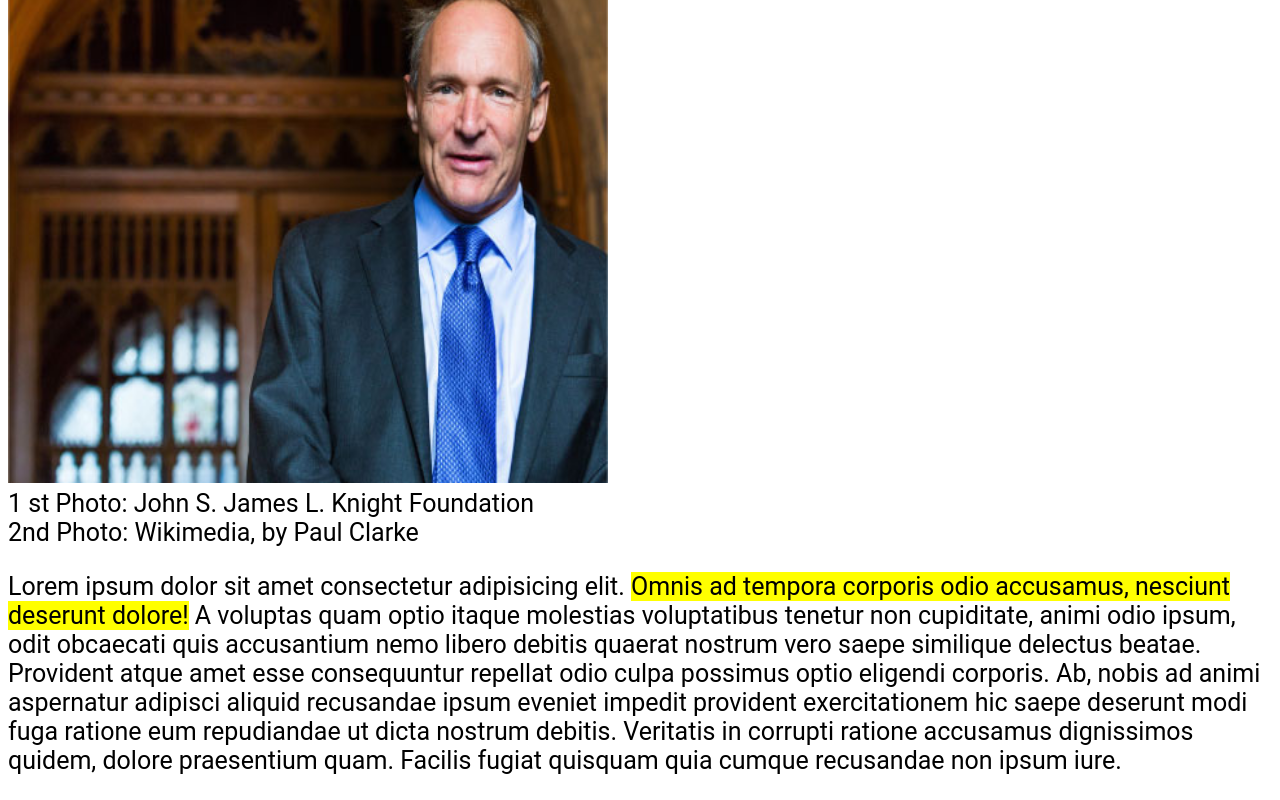
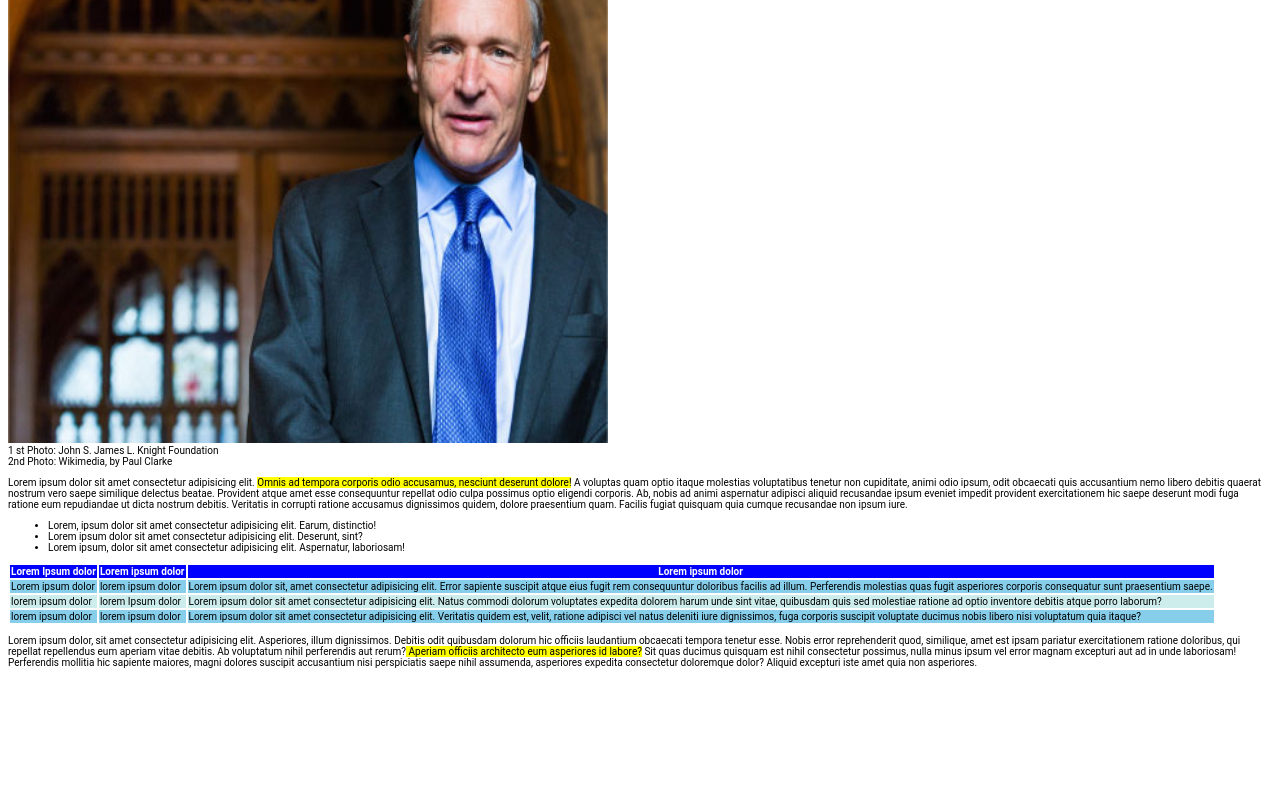
Before and after one commit to devitoangelo/html-css-booleaner, a plain HTML site: page index.html in a window 1280 px wide. Shown: the part 888-1688 px from the top of the page. After the commit the page ends 1566 px from the top, so only its background shows below. Drawn offline with Linux system fonts and the light colour scheme.

Commit message:
main commit

```diff
--- a/css/style.css
+++ b/css/style.css
@@ -1,6 +1,6 @@
 body{
     font-family: 'Roboto', sans-serif;
-    font-size: 25px;
+    font-size: 10px;
 
 
 }
@@ -93,3 +93,43 @@ body{
 
 
 }
+
+
+
+
+
+
+
+#table{
+    background-color: blue;
+    color: white;
+
+
+
+}
+
+
+
+#table1{
+    background-color: skyblue;
+
+
+
+}
+
+#table2{
+
+    background-color:rgb(205, 237, 237);
+
+
+}
+
+
+
+
+
+#table3{
+    background-color: skyblue;
+
+
+}
--- a/index.html
+++ b/index.html
@@ -45,10 +45,105 @@
          <div>
             <span>2nd Photo: Wikimedia, by Paul Clarke</span>
          </div>
+     </section>
+     <section>
          <p>Lorem ipsum dolor sit amet consectetur adipisicing elit. <mark> Omnis ad tempora corporis odio accusamus, nesciunt deserunt dolore!</mark> A voluptas quam optio itaque molestias voluptatibus tenetur non cupiditate, animi odio ipsum, odit obcaecati quis accusantium nemo libero debitis quaerat nostrum vero saepe similique delectus beatae. Provident atque amet esse consequuntur repellat odio culpa possimus optio eligendi corporis. Ab, nobis ad animi aspernatur adipisci aliquid recusandae ipsum eveniet impedit provident exercitationem hic saepe deserunt modi fuga ratione eum repudiandae ut dicta nostrum debitis. Veritatis in corrupti ratione accusamus dignissimos quidem, dolore praesentium quam. Facilis fugiat quisquam quia cumque recusandae non ipsum iure.</p>
+
+     </section>
+
+     <section>
+         <ul>
+            <li>Lorem, ipsum dolor sit amet consectetur adipisicing elit. Earum, distinctio!</li>
+            <li>Lorem ipsum dolor sit amet consectetur adipisicing elit. Deserunt, sint?</li>
+            <li>Lorem ipsum, dolor sit amet consectetur adipisicing elit. Aspernatur, laboriosam!</li>
+         </ul>
+     </section>
+
+
+
+
+
+     <div class="contenitore">
+         <section>
+             <table>
+                 <thead>
+                    <tr id="table">
+                       <th>Lorem Ipsum dolor</th>
+
+                       <th>Lorem ipsum dolor</th>
+
+                       <th>Lorem ipsum dolor</th>
+                    </tr>
+
+                 </thead>
+
+                 <tbody>
+                   <tr id="table1">
+                       <td>Lorem ipsum dolor</td>
+                       <td>lorem ipsum dolor</td>
+                       <td>Lorem ipsum dolor sit, amet consectetur adipisicing elit. Error sapiente suscipit atque eius fugit rem consequuntur doloribus facilis ad illum. Perferendis molestias quas fugit asperiores corporis consequatur sunt praesentium saepe.</td>
+                      <tbody>
+                         <tr id="table2">
+                            <td>lorem ipsum dolor</td>
+                            <td>lorem Ipsum dolor</td>
+                            <td>Lorem ipsum dolor sit amet consectetur adipisicing elit. Natus commodi dolorum voluptates expedita dolorem harum unde sint vitae, quibusdam quis sed molestiae ratione ad optio inventore debitis atque porro laborum?</td>
+                         </tr>
+
+
+
+
+                      </tbody>
+                      <tbody>
+                         <tr id="table3">
+                            <td>lorem ipsum dolor</td>
+                            <td>lorem ipsum dolor</td>
+                            <td>Lorem ipsum dolor sit amet consectetur adipisicing elit. Veritatis quidem est, velit, ratione adipisci vel natus deleniti iure dignissimos, fuga corporis suscipit voluptate ducimus nobis libero nisi voluptatum quia itaque?</td>
+                         </tr>
+                      </tbody>
+
+                  </tr>
+
+
+                 </tbody>
+
+
+                </div>
+
+
+
+
+             </table>
+
+             <p>Lorem ipsum dolor, sit amet consectetur adipisicing elit. Asperiores, illum dignissimos. Debitis odit quibusdam dolorum hic officiis laudantium obcaecati tempora tenetur esse. Nobis error reprehenderit quod, similique, amet est ipsam pariatur exercitationem ratione doloribus, qui repellat repellendus eum aperiam vitae debitis. Ab voluptatum nihil perferendis aut rerum?<mark> Aperiam officiis architecto eum asperiores id labore?</mark> Sit quas ducimus quisquam est nihil consectetur possimus, nulla minus ipsum vel error magnam excepturi aut ad in unde laboriosam! Perferendis mollitia hic sapiente maiores, magni dolores suscipit accusantium nisi perspiciatis saepe nihil assumenda, asperiores expedita consectetur doloremque dolor? Aliquid excepturi iste amet quia non asperiores.</p>
 
 
          </section>
+
+
+     </div>
+
+
+
+
+
+
+
+
+
+
+
+
+
+
+
+
+
+
+
+
+
+
+
 
 
 
```
Lines whose indentation alone changed are shown as unchanged.
